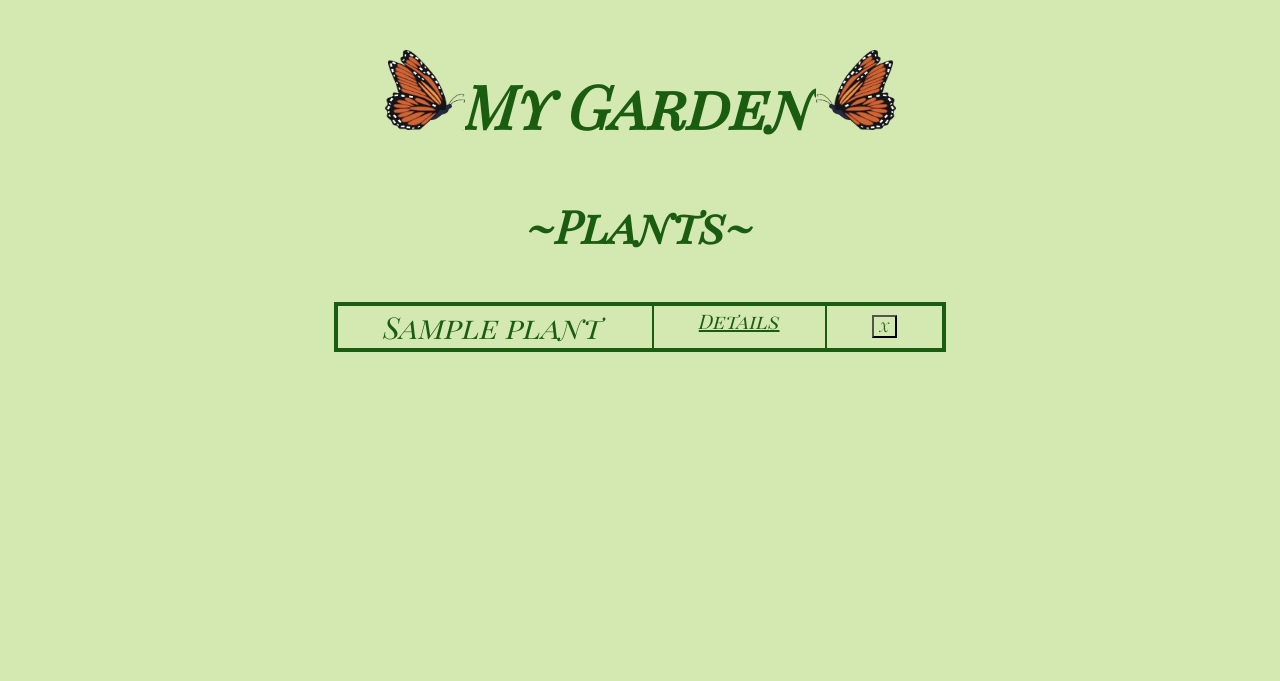
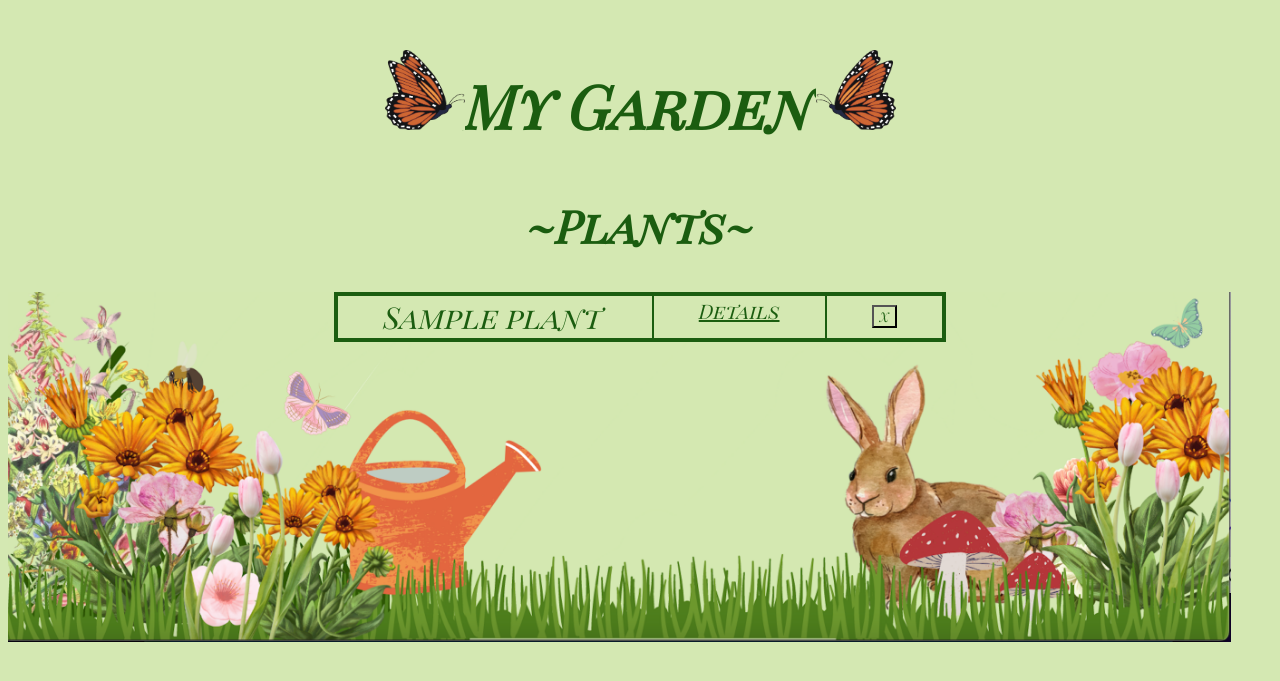
Before and after one commit to camillemarker/Plants-Database-App, a Node project: template mygarden/views/plants/index.ejs in a window 1280 px wide. Shown: the part 35-716 px from the top of the page. Run offline with Node 20 templates, Linux system fonts and the light colour scheme; the template is opened without the code that fills it: most values are stand-ins (such as "Sample title", 1, 10 or a date in 2020).

Commit message:
Styled background for my garden page

```diff
--- a/mygarden/controllers/plants.js
+++ b/mygarden/controllers/plants.js
@@ -21,6 +21,7 @@ async function create(req, res) {
   try {
     await Plant.create(req.body)
     res.redirect(`/plants`)
+    console.log('THIS IS MY CONSOLE LOG', req.body.datePlanted)
   } catch (err) {
     console.log(err)
     res.render('plants/new', { errorMsg: err.message })
--- a/mygarden/public/stylesheets/mygarden.css
+++ b/mygarden/public/stylesheets/mygarden.css
@@ -16,6 +16,7 @@ h2 {
 
 a {
   font-size: 20px;
+  background-color: #d4e8b2;
 }
 
 a:hover {
@@ -25,8 +26,11 @@ a:hover {
 #plant-list {
   font-size: 30px;
   display: flex;
-  padding: 10px;
   justify-content: center;
+  background-image: url('/images/backgroundbunny.png');
+  background-size: contain;
+  padding-bottom: 300px;
+  background-repeat: no-repeat;
 }
 
 table td {
@@ -83,11 +87,5 @@ button:hover {
   grid-template-columns: 20% 60% 20%;
   margin: 0;
   gap: 0px;
-  background-color: blue;
   padding: 20px;
 }
-
-.watercan {
-  height: 1px;
-  width: 1px;
-}
--- a/mygarden/views/plants/index.ejs
+++ b/mygarden/views/plants/index.ejs
@@ -23,5 +23,9 @@
 </table>
 </div>
 
+<div id="tablefoot"></div>
+
 </section>
+
+
 <%- include('../partials/footer') %>
```
Also changed, not shown: mygarden/public/images/backgroundbunny.png (added), mygarden/public/images/listbackground.png (added).
